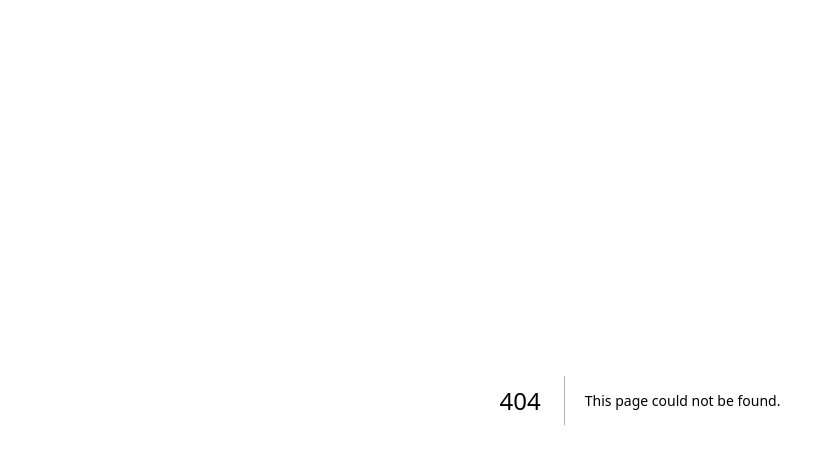
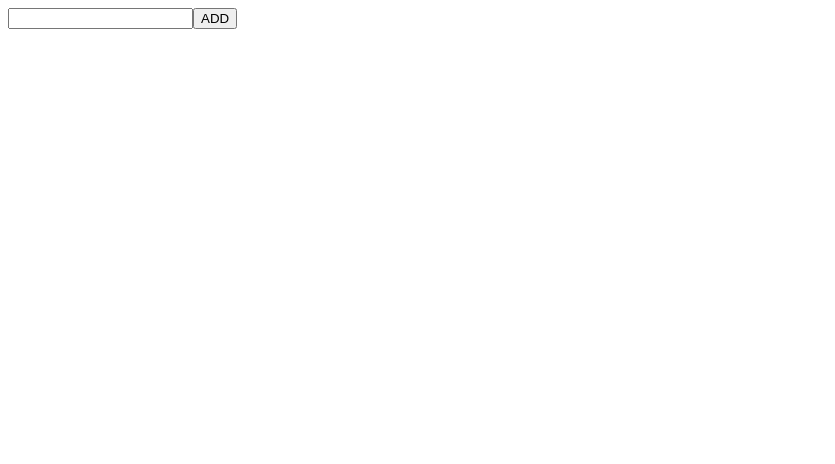
Before and after one commit to YeJeeO/home-work, a Next.js app: page /TodoPage in a window 1280 px wide. Before the commit this address had no page. Shown: the top 464 px of the page, without its empty margins (0-835 px from the left). Built offline with nearby package versions, Linux system fonts and the light colour scheme.

Commit message:
+pages/TodoPage.js

```diff
--- a/components/TodoForm.js
+++ b/components/TodoForm.js
@@ -1,32 +1,28 @@
 import React, { useState } from 'react';
 
-const TodoForm = ({ addTodo }) => {
+export default function TodoForm ({ addTodo }) {
   const [text, setText] = useState('');
 
-  const handleSubmit = (e) => {
+   function inputTask(e) {
     e.preventDefault();
     if (!text) return;
     addTodo(text);
     setText('');
   };
 
-  return (
-    <form onSubmit={handleSubmit}>
+  return <>
+    <form>
       <input
           type="text"
           value={text}
           onInput={(evt) => setText(evt.target.value)}
         />
         <button
-          onClick={() => {
-            setTodos([...todos, { id: todos.length + 1, text }]);
-            setText("");
-          }}
+          onClick={inputTask}
         >
           ADD
         </button>
     </form>
-  );
-};
+</>
 
-export default TodoForm;
+}
--- a/components/TodoList.js
+++ b/components/TodoList.js
@@ -1,16 +1,18 @@
 import React from 'react';
 
-const TodoList = ({ todos }) => {
+export default function TodoList ({ todos }) {
+    function deleteTodo (id) {
+        setTodos(todos.filter((todo) => todo.id !== id));
+        };
   return (
-    <ul>
+    <ol>
       {todos.map((todo) => (
         <li key={todo.id}>
           <span>{todo.text}</span>
-          <button>Delete</button>
+          <button onClick= {deleteTodo}>
+            Delete</button>
         </li>
       ))}
-    </ul>
+    </ol>
   );
-};
-
-export default TodoList;
+}
--- /dev/null
+++ b/pages/TodoPage.js
@@ -0,0 +1,22 @@
+import React, { useState } from 'react';
+import TodoList from '../components/TodoList';
+import TodoForm from '../components/TodoForm';
+
+export default function TodoPage () {
+const [todos, setTodos] = useState([]);
+
+function addTodo (text) {
+setTodos([...todos, { id: todos.length + 1, text }]);
+};
+
+function deleteTodo (id) {
+setTodos(todos.filter((todo) => todo.id !== id));
+};
+
+return (
+<div>
+<TodoForm addTodo={addTodo} />
+<TodoList todos={todos} deleteTodo={deleteTodo} />
+</div>
+);
+}
--- a/styles/style.css
+++ b/styles/style.css
@@ -0,0 +1,64 @@
+*{
+    padding: 0;
+    margin: 0;
+  }
+  input {
+    width: 100px;
+    font-family: inherit;
+    border: none;
+    border-radius: 10px;
+    padding: 10px;
+    outline: none;
+  }
+
+  button {
+    color: #5b7065;
+    font-family: inherit;
+    border: none;
+    padding: 10px;
+    border-radius: 10px;
+    margin: 5px;
+  }
+
+  body {
+    display: flex;
+    justify-content: center;
+    width: 100%;
+    min-height: 100vh;
+    background-image: linear-gradient(-9deg, #9EFBD3 7%, #57E9F2 56%, #45D4FB 38%);
+    padding: 50px 0;
+    box-sizing: border-box;
+    font-family: 'Shadows Into Light', cursive;
+  }
+  h1 {
+    font-family: inherit;
+    font-weight: 300;
+    color: blue;
+  }
+  span {
+    color: blue;
+    text-align: left;
+
+  }
+  li {
+   display: flex;
+    background-color: rgba(42, 12, 63, 0.3);
+    border-radius: 10px;
+    padding: 6px;
+    box-shadow: 0px 2px 4px 0px rgba(202, 152, 152, 0.5);
+    width: 100%;
+    outline: none;
+    border: none;
+    resize: none;
+    line-height: 1.4;
+    color: white;
+    font-size: 1.2rem;
+  }
+  ol{
+    display: flex;
+    flex-direction: column;
+    gap: 15px;
+  }
+  ol li {
+    list-style-type: none;
+  }
```
Also changed, not shown: pages/index.js (+4 -23 lines).
